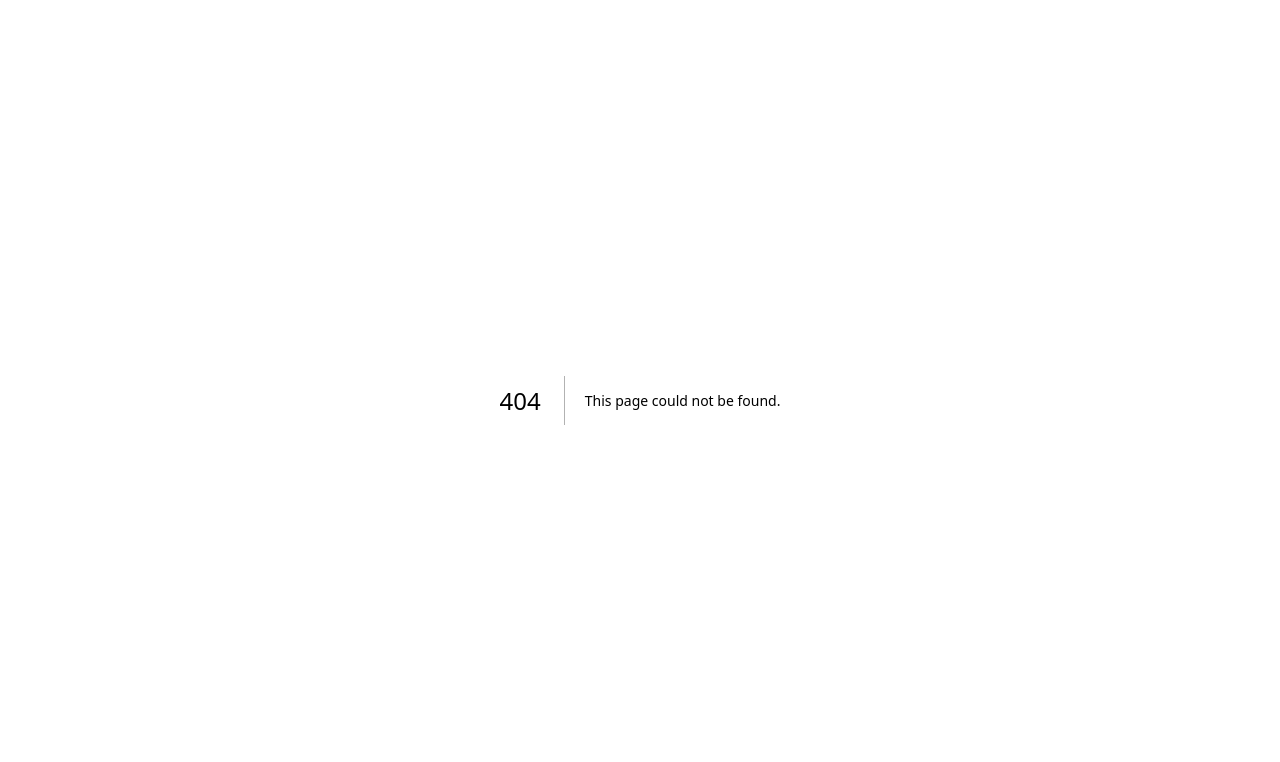
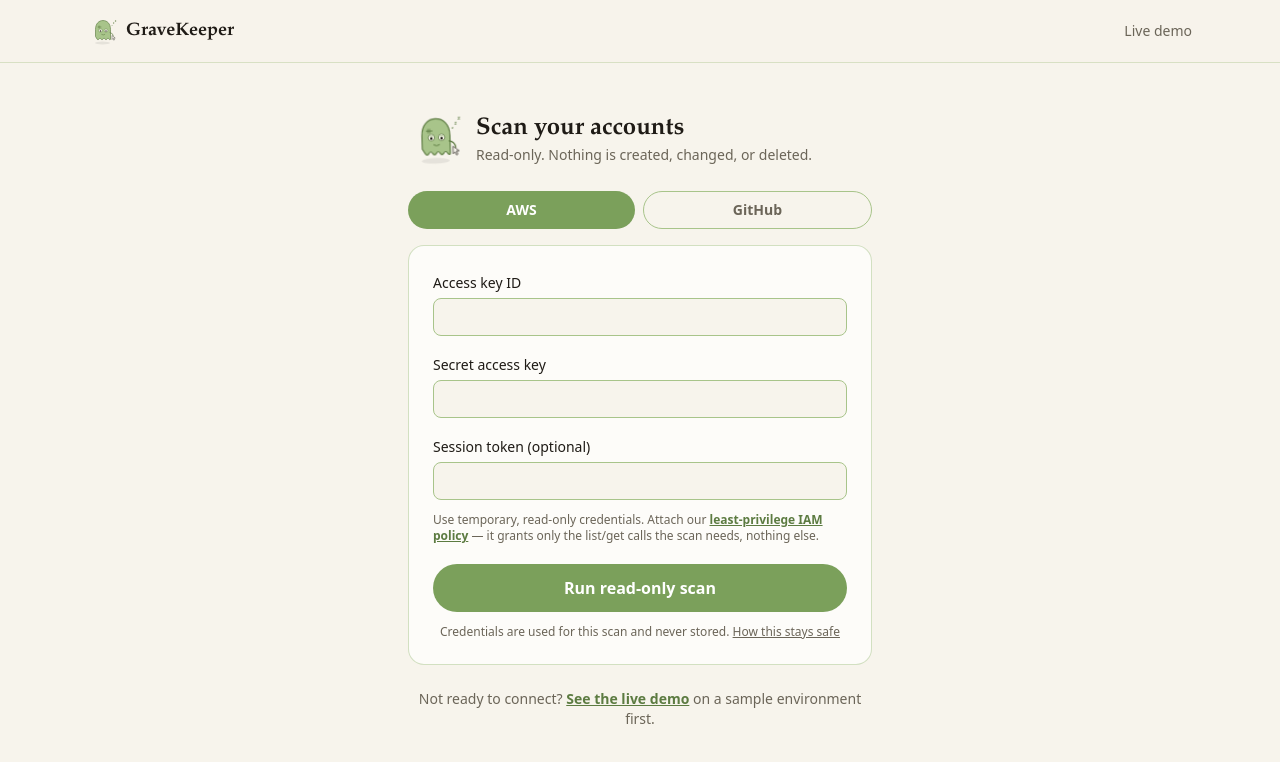
Before and after one commit to Mariaareadne1/gravekeeper, a Next.js app in the folder web/: page /scan in a window 1280 px wide. Before the commit this address had no page. Shown: the top 762 px of the page. Built offline with nearby package versions, Linux system fonts and the light colour scheme; no server answers.

Commit message:
add read-only connect flow with least-privilege iam policy

```diff
--- /dev/null
+++ b/web/app/scan/page.tsx
@@ -0,0 +1,235 @@
+"use client";
+
+import { useState } from "react";
+import Link from "next/link";
+import { runScan, getScan } from "@/lib/api";
+import type { ScanResult, Source } from "@/lib/types";
+import ResultsDashboard from "@/components/ResultsDashboard";
+import ZombieMascot from "@/components/ZombieMascot";
+
+type Phase = "connect" | "scanning" | "done";
+
+export default function ScanPage() {
+  const [source, setSource] = useState<Source>("aws");
+  const [phase, setPhase] = useState<Phase>("connect");
+  const [error, setError] = useState<string | null>(null);
+  const [scan, setScan] = useState<ScanResult | null>(null);
+
+  // AWS fields
+  const [awsKey, setAwsKey] = useState("");
+  const [awsSecret, setAwsSecret] = useState("");
+  const [awsToken, setAwsToken] = useState("");
+  // GitHub fields
+  const [ghToken, setGhToken] = useState("");
+  const [ghOrg, setGhOrg] = useState("");
+
+  async function submit(e: React.FormEvent) {
+    e.preventDefault();
+    setError(null);
+    setPhase("scanning");
+    const credentials =
+      source === "aws"
+        ? {
+            aws_access_key_id: awsKey.trim(),
+            aws_secret_access_key: awsSecret.trim(),
+            ...(awsToken.trim() ? { aws_session_token: awsToken.trim() } : {}),
+          }
+        : { token: ghToken.trim(), ...(ghOrg.trim() ? { org: ghOrg.trim() } : {}) };
+    try {
+      const summary = await runScan({ connector: source, credentials });
+      const full = await getScan(summary.scan_id);
+      setScan(full);
+      setPhase("done");
+    } catch (err) {
+      setError(err instanceof Error ? err.message : "Scan failed.");
+      setPhase("connect");
+    }
+  }
+
+  if (phase === "done" && scan) {
+    return (
+      <main className="min-h-screen">
+        <TopBar />
+        <ResultsDashboard initial={scan} />
+      </main>
+    );
+  }
+
+  return (
+    <main className="min-h-screen">
+      <TopBar />
+      <div className="mx-auto max-w-lg px-6 py-12">
+        <div className="flex items-center gap-3">
+          <ZombieMascot size={56} />
+          <div>
+            <h1 className="font-display text-2xl font-bold">Scan your accounts</h1>
+            <p className="text-sm text-dusk">Read-only. Nothing is created, changed, or deleted.</p>
+          </div>
+        </div>
+
+        <div className="mt-6 flex gap-2">
+          <SourceTab active={source === "aws"} onClick={() => setSource("aws")}>
+            AWS
+          </SourceTab>
+          <SourceTab active={source === "github"} onClick={() => setSource("github")}>
+            GitHub
+          </SourceTab>
+        </div>
+
+        <form
+          onSubmit={submit}
+          className="mt-4 rounded-2xl border border-zombie-light/50 bg-white/70 p-6"
+        >
+          {source === "aws" ? (
+            <>
+              <Field label="Access key ID" value={awsKey} onChange={setAwsKey} required />
+              <Field
+                label="Secret access key"
+                value={awsSecret}
+                onChange={setAwsSecret}
+                type="password"
+                required
+              />
+              <Field
+                label="Session token (optional)"
+                value={awsToken}
+                onChange={setAwsToken}
+                type="password"
+              />
+              <p className="mt-3 text-xs text-dusk">
+                Use temporary, read-only credentials. Attach our{" "}
+                <a
+                  href="/gravekeeper-readonly-policy.json"
+                  className="font-semibold text-zombie-dark underline"
+                  download
+                >
+                  least-privilege IAM policy
+                </a>{" "}
+                — it grants only the list/get calls the scan needs, nothing else.
+              </p>
+            </>
+          ) : (
+            <>
+              <Field
+                label="Read-only token (PAT)"
+                value={ghToken}
+                onChange={setGhToken}
+                type="password"
+                required
+              />
+              <Field label="Organization (optional)" value={ghOrg} onChange={setGhOrg} />
+              <p className="mt-3 text-xs text-dusk">
+                A fine-grained token with read access to metadata and contents (plus org read to
+                see app installations) is enough.
+              </p>
+            </>
+          )}
+
+          {error && (
+            <div className="mt-4 rounded-lg bg-rot/10 px-3 py-2 text-sm text-rot">{error}</div>
+          )}
+
+          <button
+            type="submit"
+            className="mt-5 w-full rounded-full bg-zombie px-6 py-3 font-semibold text-white transition hover:bg-zombie-dark"
+          >
+            Run read-only scan
+          </button>
+          <p className="mt-3 text-center text-xs text-dusk">
+            Credentials are used for this scan and never stored.{" "}
+            <Link href="/docs/threat-model" className="underline">
+              How this stays safe
+            </Link>
+          </p>
+        </form>
+
+        <p className="mt-6 text-center text-sm text-dusk">
+          Not ready to connect?{" "}
+          <Link href="/demo" className="font-semibold text-zombie-dark underline">
+            See the live demo
+          </Link>{" "}
+          on a sample environment first.
+        </p>
+      </div>
+
+      {phase === "scanning" && <ScanningOverlay source={source} />}
+    </main>
+  );
+}
+
+function TopBar() {
+  return (
+    <header className="border-b border-zombie-light/40 bg-bone/85">
+      <div className="mx-auto flex max-w-6xl items-center justify-between px-6 py-4">
+        <Link href="/" className="flex items-center gap-2 font-display text-lg font-bold">
+          <ZombieMascot size={30} animate={false} />
+          GraveKeeper
+        </Link>
+        <Link href="/demo" className="text-sm font-medium text-dusk hover:text-ink">
+          Live demo
+        </Link>
+      </div>
+    </header>
+  );
+}
+
+function SourceTab({
+  active,
+  onClick,
+  children,
+}: {
+  active: boolean;
+  onClick: () => void;
+  children: React.ReactNode;
+}) {
+  return (
+    <button
+      type="button"
+      onClick={onClick}
+      className={`flex-1 rounded-full px-4 py-2 text-sm font-semibold transition ${
+        active ? "bg-zombie text-white" : "border border-zombie-light text-dusk hover:bg-zombie-wash"
+      }`}
+    >
+      {children}
+    </button>
+  );
+}
+
+function Field({
+  label,
+  value,
+  onChange,
+  type = "text",
+  required = false,
+}: {
+  label: string;
+  value: string;
+  onChange: (v: string) => void;
+  type?: string;
+  required?: boolean;
+}) {
+  return (
+    <label className="mt-4 block first:mt-0">
+      <span className="text-sm font-medium">{label}</span>
+      <input
+        type={type}
+        value={value}
+        required={required}
+        onChange={(e) => onChange(e.target.value)}
+        autoComplete="off"
+        spellCheck={false}
+        className="mt-1 w-full rounded-lg border border-zombie-light bg-bone px-3 py-2 text-sm outline-none focus:border-zombie-dark"
+      />
+    </label>
+  );
+}
+
+function ScanningOverlay({ source }: { source: Source }) {
+  return (
+    <div className="fixed inset-0 z-40 flex flex-col items-center justify-center gap-4 bg-bone/80 backdrop-blur">
+      <ZombieMascot size={120} />
+      <p className="font-display text-xl font-bold">Reading your {source.toUpperCase()} account…</p>
+      <p className="text-sm text-dusk">List and get calls only — this changes nothing.</p>
+    </div>
+  );
+}
```
Also changed, not shown: web/public/gravekeeper-readonly-policy.json (added, +22 -0 lines).
